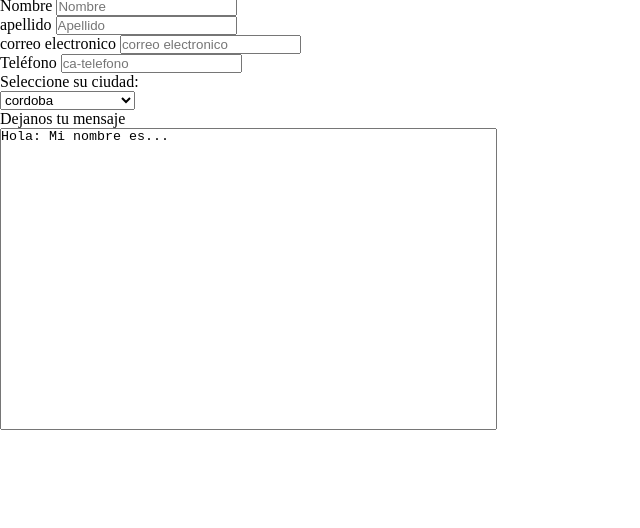
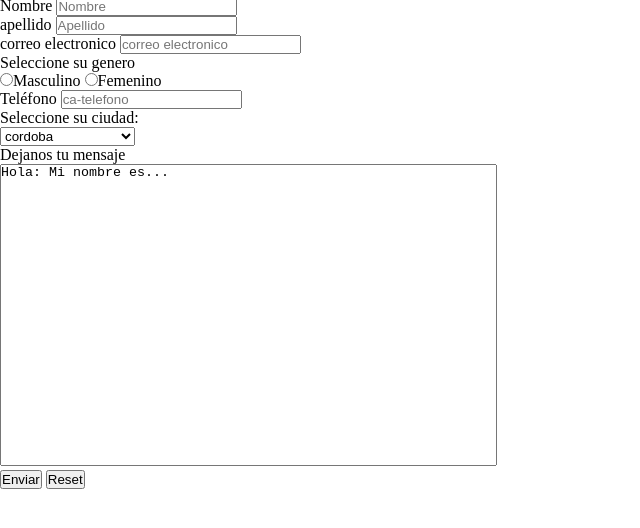
Before and after one commit to LeaBertero/Proyecto_CoderHouse2023, a plain HTML site: page formulario_prueba/index.html in a window 1280 px wide. Shown: the part 40-568 px from the top of the page, without its empty margins (0-640 px from the left). Drawn offline with Linux system fonts and the light colour scheme.

Commit message:
formulario de prueba

```diff
--- a/formulario_prueba/index.html
+++ b/formulario_prueba/index.html
@@ -39,8 +39,17 @@
             </div>
 
             <div>
+                <label for="ca-radio">Seleccione su genero</label>
+            </div>
+
+            <div>
+                <input id="ca-radio" name="identidad" type="radio">Masculino
+                <input id="ca-radio" name="identidad" type="radio">Femenino
+            </div>
+
+            <div>
                 <label for="ca-telefono">Teléfono</label>
-                <input placeholder="ca-telefono" id="ca-telefono" type="tel">
+                <input placeholder="ca-telefono" id="ca-telefono" type="number">
             </div>
 
             <p>Seleccione su ciudad:</p>
@@ -63,8 +72,11 @@
                     cols="60" rows="20">Hola: Mi nombre es...</textarea>
             </div>
 
-
-
+            <div>
+                <input type="button" value="Enviar">
+                <!-- <label for="">Enviar</label> -->
+                <input type="reset">
+            </div>
 
         </form>
 
```
